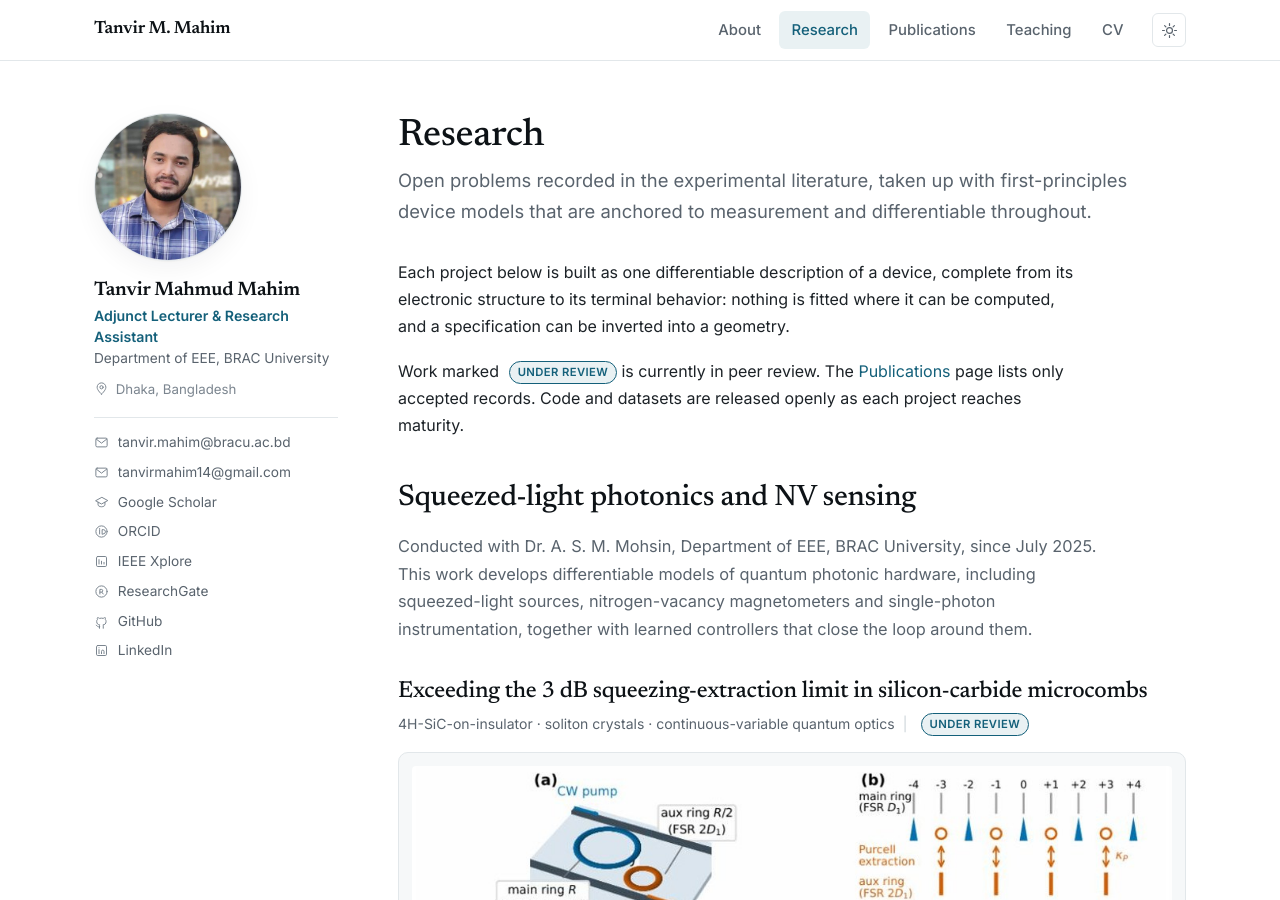
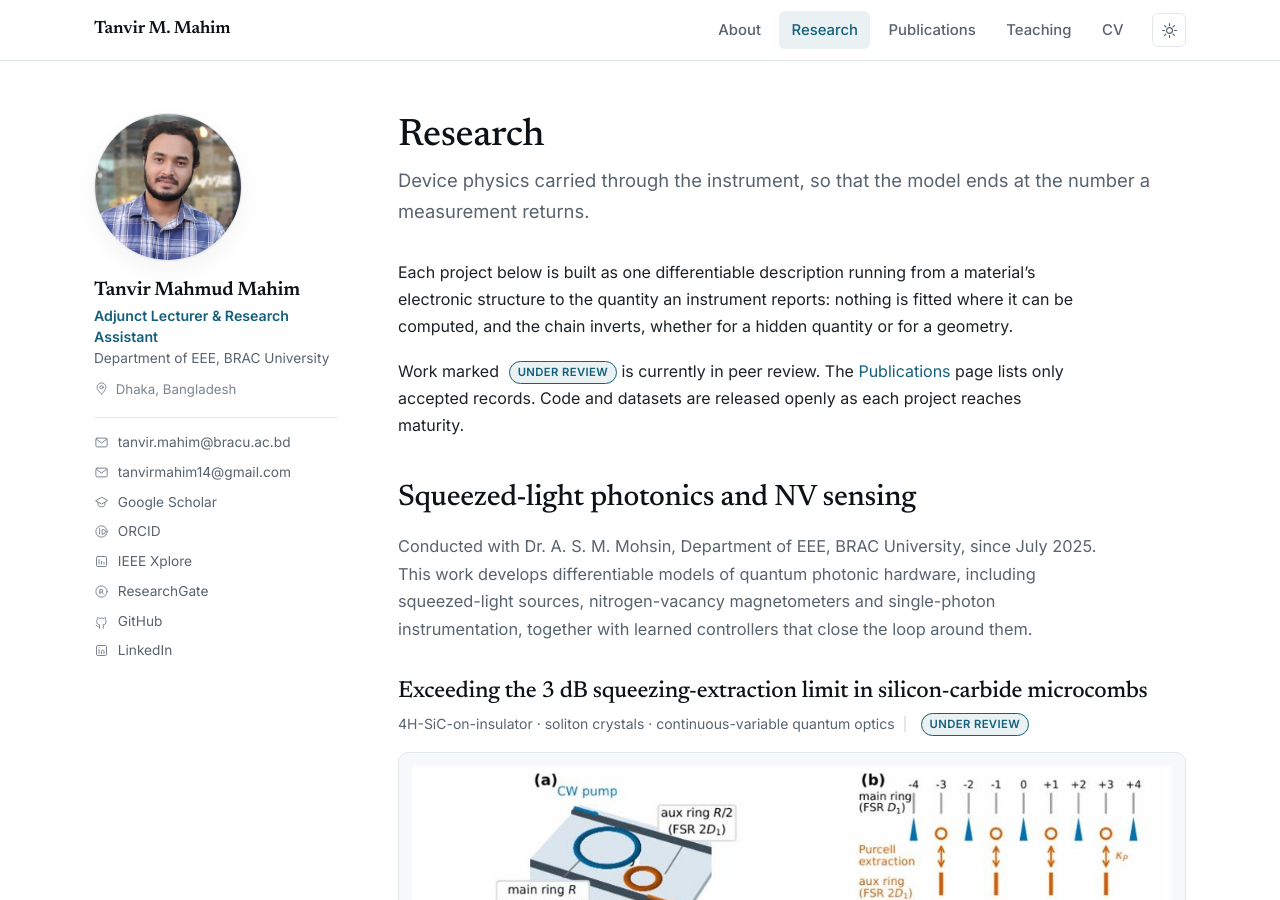
Before and after one commit to Tanvir-Mahmud-Mahim/Tanvir-Mahmud-Mahim.github.io, a Jekyll site: the page built from research.md, in a window 1280 px wide and 900 px high. Built offline with Jekyll 4.4.1, drawn with Linux system fonts in a browser that asks for light colours.

Commit message:
Update site

```diff
--- a/research.md
+++ b/research.md
@@ -1,12 +1,12 @@
 ---
 layout: page
 title: "Research"
-subtitle: "Open problems recorded in the experimental literature, taken up with first-principles device models that are anchored to measurement and differentiable throughout."
+subtitle: "Device physics carried through the instrument, so that the model ends at the number a measurement returns."
 permalink: /research/
 description: "Research of Tanvir Mahmud Mahim: squeezed-light photonics and NV sensing, electrons and phonons in 2D devices, differentiable design of GaN circuits, intelligent grid control, and photovoltaic modeling. Code and data released openly."
 ---
 
-Each project below is built as one differentiable description of a device, complete from its electronic structure to its terminal behavior: nothing is fitted where it can be computed, and a specification can be inverted into a geometry.
+Each project below is built as one differentiable description running from a material's electronic structure to the quantity an instrument reports: nothing is fitted where it can be computed, and the chain inverts, whether for a hidden quantity or for a geometry.
 
 Work marked <span class="tag tag-review">Under review</span> is currently in peer review. The <a href="{{ '/publications/' | relative_url }}">Publications</a> page lists only accepted records. Code and datasets are released openly as each project reaches maturity.
 
@@ -112,7 +112,7 @@ Work marked <span class="tag tag-review">Under review</span> is currently in pee
   <p class="project-meta">Six-band envelope functions · self-consistent Poisson · polarization-induced 2DHG · magnetotransport<span class="sep">|</span><span class="tag tag-review">Under review</span></p>
 
   <figure class="project-figure">
-    <img src="{{ '/assets/images/research/gan-2dhg-hole-masses.png' | relative_url }}" alt="Two panels: the GaN on AlN heterostructure carrying the polarization-induced two-dimensional hole gas with the computed hole distribution inset, and a chart of what quantum oscillations, cyclotron resonance and two-carrier Hall measurement each return, the four places their results disagree, and which of those this work resolves." width="1550" height="794" loading="lazy">
+    <img src="{{ '/assets/images/research/gan-2dhg-hole-masses.png' | relative_url }}" alt="Two panels: the GaN on AlN heterostructure carrying the polarization-induced two-dimensional hole gas with the computed hole distribution inset, and a chart of what quantum oscillations, cyclotron resonance and two-carrier Hall measurement each return, the four places their results disagree, and which of those this work resolves." width="1600" height="873" loading="lazy">
     <figcaption><b>(a)</b> The heterostructure on which all three experiments were performed. The hole gas is balanced by the fixed polarization charge at an atomically sharp interface, giving a confining field of 8.0 MV cm<sup>-1</sup>; the inset shows the hole distribution computed here, of root-mean-square width 0.36 nm. <b>(b)</b> What each probe returns, the four places where the reported parameters disagree, and which of those this work resolves. No device is proposed or fabricated.</figcaption>
   </figure>
 
```
Also changed, not shown: index.md (+2 -2 lines), assets/images/research/gan-2dhg-hole-masses.png.
